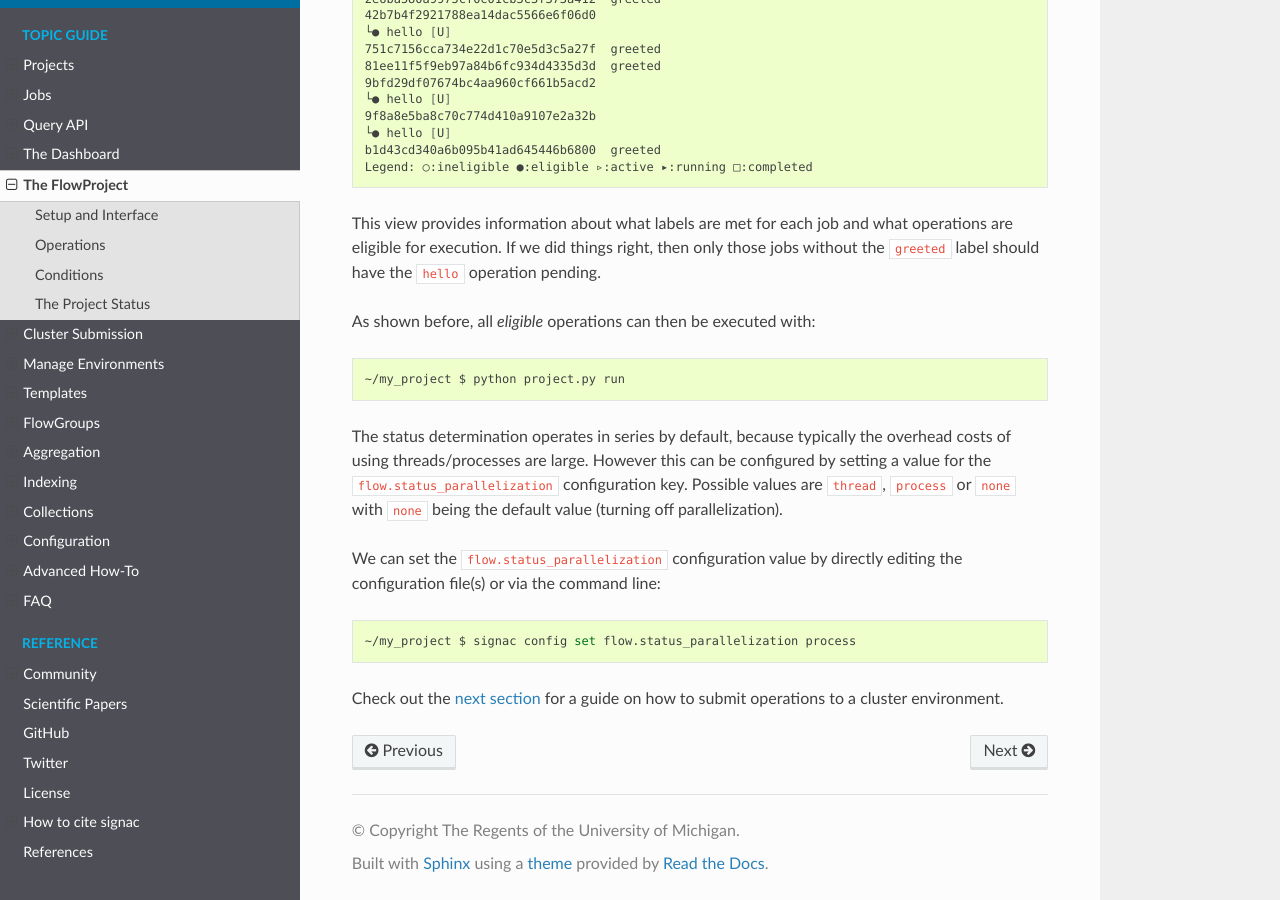
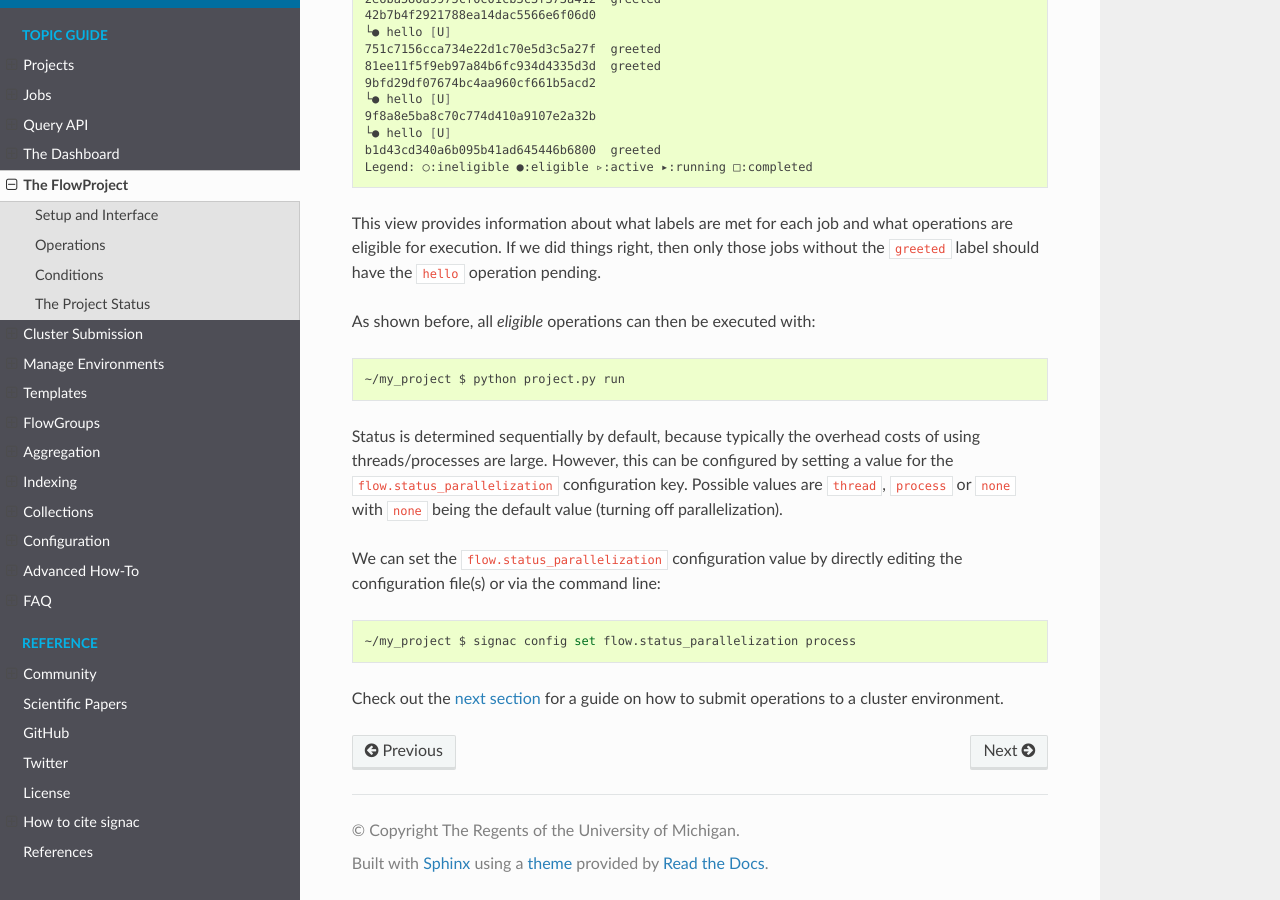
Before and after one commit to glotzerlab/signac-docs, a Sphinx documentation site: the page built from docs/source/flow-project.rst, in a window 1280 px wide and 900 px high, scrolled down 5059 px. Built offline with Sphinx 7.4.7 and the Read the Docs theme 2.0.0, drawn with Linux system fonts in a browser that asks for light colours.

Commit message:
avoid grammar problems with in serial

```diff
--- a/docs/source/flow-project.rst
+++ b/docs/source/flow-project.rst
@@ -268,7 +268,7 @@ As shown before, all *eligible* operations can then be executed with:
 
     ~/my_project $ python project.py run
 
-The status determination operates in series by default, because typically the overhead costs of using threads/processes are large. However this can be configured by setting a value for the ``flow.status_parallelization`` configuration key.
+Status is determined sequentially by default, because typically the overhead costs of using threads/processes are large. However, this can be configured by setting a value for the ``flow.status_parallelization`` configuration key.
 Possible values are ``thread``, ``process`` or ``none`` with ``none`` being the default value (turning off parallelization).
 
 We can set the ``flow.status_parallelization`` configuration value by directly editing the configuration file(s) or via the command line:
```
